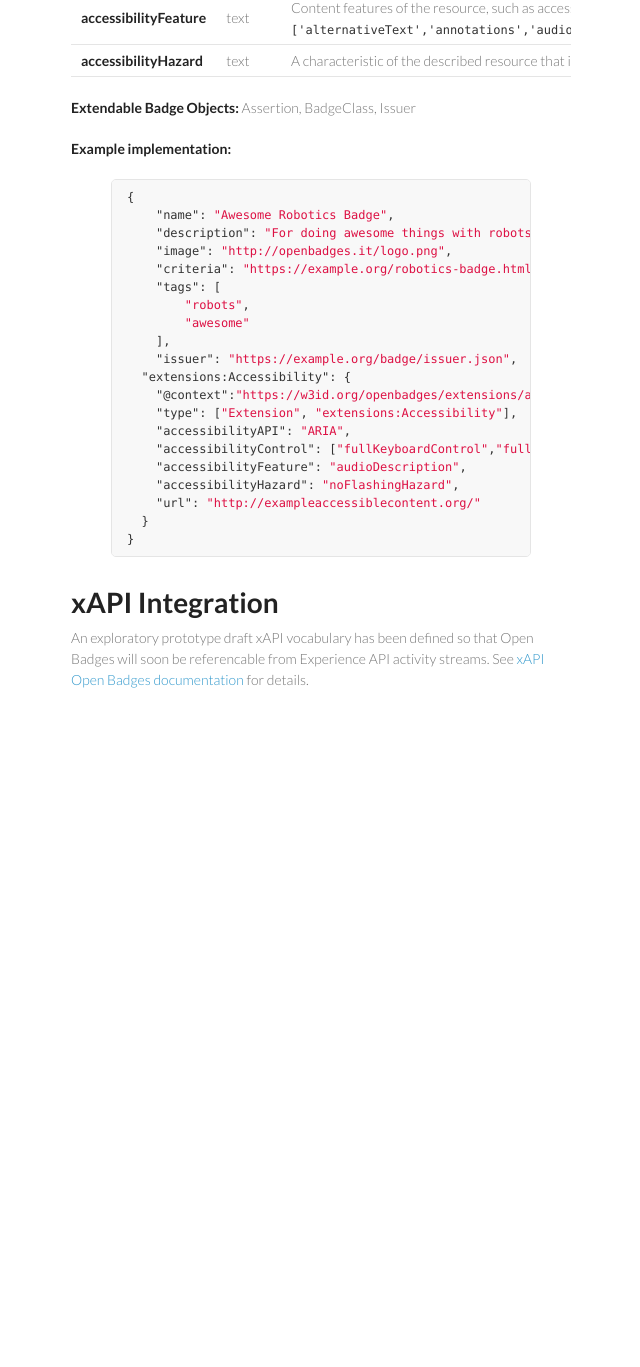
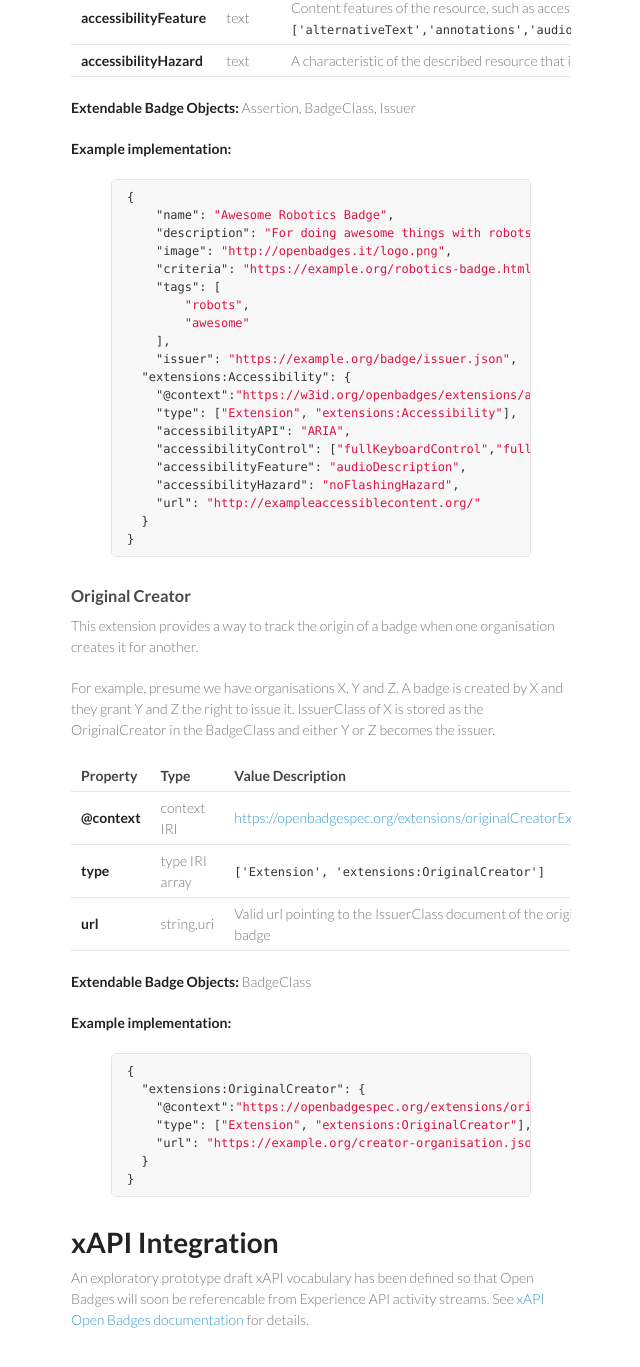
Before and after one commit to 1EdTech/openbadges-specification, a Jekyll site: the page built from extensions/index.md, in a window 1280 px wide and 1400 px high, scrolled down 3496 px. Shown: the top 1367 px of the window, without its empty margins (499-1139 px from the left). Built offline with Jekyll 4.4.1, drawn with Linux system fonts in a browser that asks for light colours; before the commit the page ends 4256 px from its top, so only the background shows below that.

Commit message:
Community extension: Original Creator
This extension provides a way to track the origin of a badge when one
organisation creates it for others.

For example, presume we have organisations X, Y and Z. A badge is
created by X and they grant Y and Z the right to issue it.  IssuerClass
of X is stored as the OriginalCreator in the BadgeClass and either Y or
Z becomes the issuer.

Signed-off-by: Antti Koskinen <antti.koskinen@discendum.com>

```diff
--- a/extensions/index.md
+++ b/extensions/index.md
@@ -175,5 +175,38 @@ Assertion, BadgeClass, Issuer
 }
 {% endhighlight %}
 
+### <a name="OriginalCreator"></a> Original Creator
+This extension provides a way to track the origin of a badge when one organisation creates it for another.
+
+For example, presume we have organisations X, Y and Z. A badge is created by X and they grant Y and Z the right to issue it.
+IssuerClass of X is stored as the OriginalCreator in the BadgeClass and either Y or Z becomes the issuer.
+
+
+{::options parse_block_html="true" /}
+<div class="table-wrapper">
+
+Property     | Type        | Value Description
+-------------|-------------|---------
+**@context** | context IRI | [https://openbadgespec.org/extensions/originalCreatorExtension/context.json](./originalCreatorExtension/context.json)
+**type**    | type IRI array |`['Extension', 'extensions:OriginalCreator']`
+**url** | string,uri | Valid url pointing to the IssuerClass document of the original creator of this badge
+
+</div>
+
+**Extendable Badge Objects:**
+BadgeClass
+
+**Example implementation:**
+{% highlight json %}
+{
+  "extensions:OriginalCreator": {
+    "@context":"https://openbadgespec.org/extensions/originalCreatorExtension/context.json",
+    "type": ["Extension", "extensions:OriginalCreator"],
+    "url": "https://example.org/creator-organisation.json"
+  }
+}
+{% endhighlight %}
+
+
 # xAPI Integration
 An exploratory prototype draft xAPI vocabulary has been defined so that Open Badges will soon be referencable from Experience API activity streams. See [xAPI Open Badges documentation]({{site.baseurl}}/xapi/) for details.
```
Also changed, not shown: extensions/originalCreatorExtension/context.json (added, +13 -0 lines), extensions/originalCreatorExtension/schema.json (added, +13 -0 lines).
